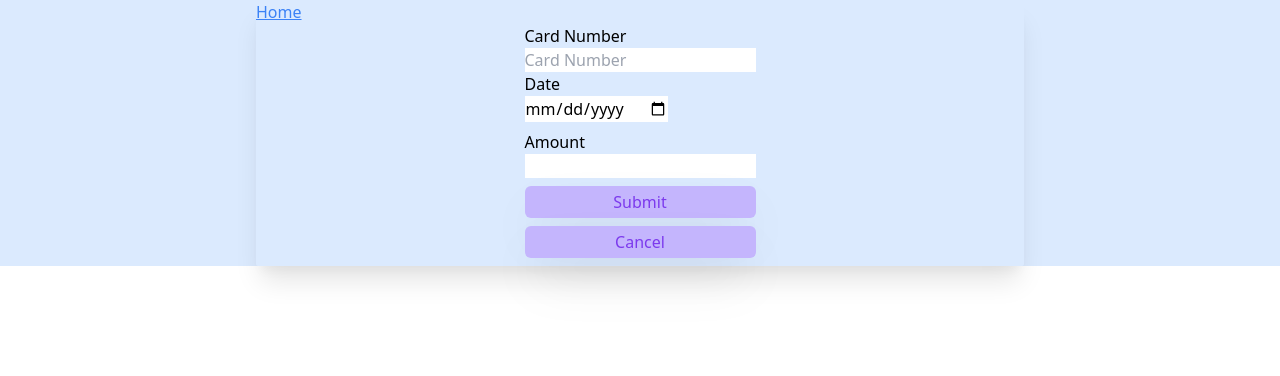
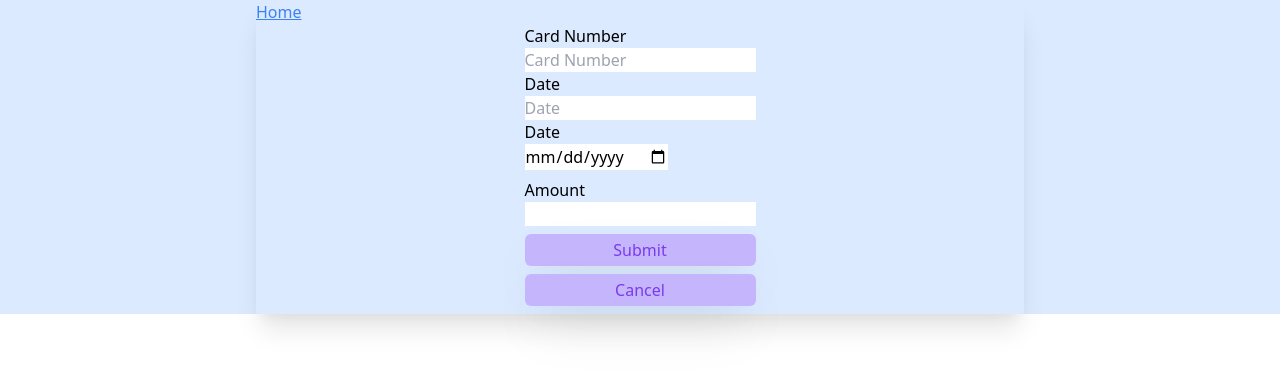
Before and after one commit to rohit1101/Sales-Sheet-Frontend, a React (Create React App) app: page /income in a window 1280 px wide. Shown: the top 376 px of the page. Built offline with nearby package versions, Linux system fonts and the light colour scheme.

Commit message:
refactor input fields

```diff
--- a/src/Components/Forms/Form.jsx
+++ b/src/Components/Forms/Form.jsx
@@ -1,5 +1,6 @@
 import React from "react";
 import { useForm } from "react-hook-form";
+import Input from "../Inputs/Input";
 
 const Form = ({
   type,
@@ -17,19 +18,24 @@ const Form = ({
           onSubmit={handleSubmit(onSubmit)}
           className="inline-block text-left"
         >
-          <label className="block">Card Number</label>
-          <input
-            defaultValue={edit && history.location.state[0].card_id}
-            type="number"
-            {...register("card_id", {
-              valueAsNumber: true,
-              required: "This field is required!",
-            })}
-            placeholder="Card Number"
+          <Input
+            register={register}
+            errors={errors}
+            history={history}
+            edit={false}
+            title="Card Number"
+            name="card_id"
           />
-          {errors.card_id && (
-            <p style={{ color: "red" }}>{errors.card_id.message}</p>
-          )}
+
+          <Input
+            register={register}
+            errors={errors}
+            history={history}
+            edit={false}
+            title="Date"
+            name="date"
+          />
+
           <label className="block">Date</label>
           <input
             className="block mb-2"
--- a/src/Components/Inputs/Input.jsx
+++ b/src/Components/Inputs/Input.jsx
@@ -1,17 +1,17 @@
 import React from "react";
 
-const Input = ({}) => {
+const Input = ({ register, errors, history, edit, title, name }) => {
   return (
     <>
-      <label className="block">Card Number</label>
+      <label className="block">{title}</label>
       <input
         defaultValue={edit && history.location.state[0].card_id}
         type="number"
-        {...register("card_id", {
+        {...register(`${name}`, {
           valueAsNumber: true,
           required: "This field is required!",
         })}
-        placeholder="Card Number"
+        placeholder={title}
       />
       {errors.card_id && (
         <p style={{ color: "red" }}>{errors.card_id.message}</p>
```
